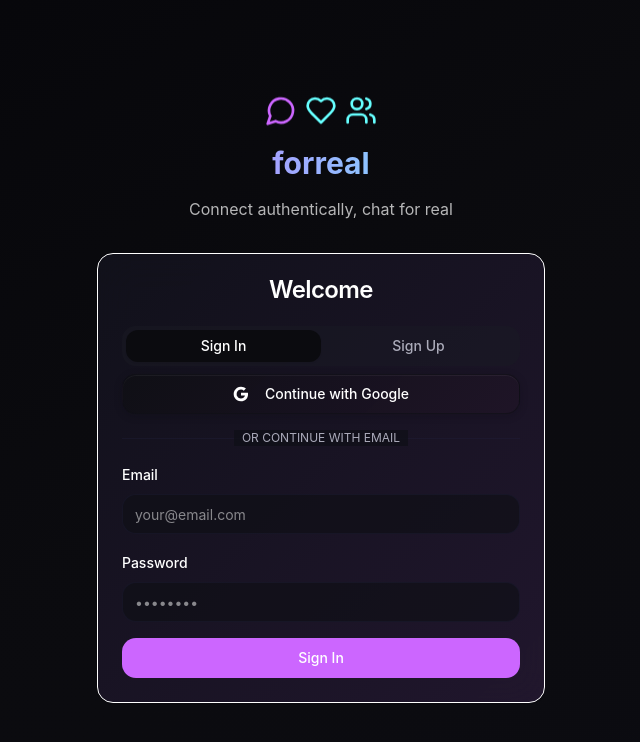
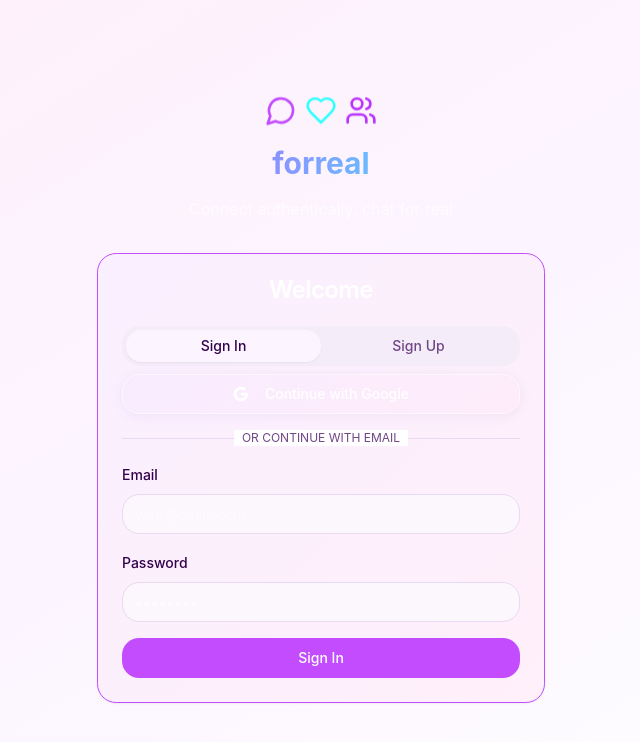
Before and after one commit to 23f2003556/forreal, a React (Vite) app: page /auth in a window 1280 px wide. Shown: the top 742 px of the page, without its empty margins (319-959 px from the left). Built offline with nearby package versions, Linux system fonts and the light colour scheme.

Commit message:
Update logo and UX

```diff
--- a/src/components/messenger/ChatInput.tsx
+++ b/src/components/messenger/ChatInput.tsx
@@ -20,20 +20,20 @@ export function ChatInput({ onSendMessage, disabled }: ChatInputProps) {
   };
 
   return (
-    <form onSubmit={handleSubmit} className="flex gap-2 p-4 border-t border-border bg-chat-panel">
+    <form onSubmit={handleSubmit} className="flex gap-3 p-4 border-t-2 border-border glass-strong">
       <Input
         value={message}
         onChange={(e) => setMessage(e.target.value)}
-        placeholder="Type your message..."
+        placeholder="Type your message... 💬"
         disabled={disabled}
-        className="flex-1 bg-background border-border focus:ring-primary"
+        className="flex-1 bg-background border-2 border-border focus:ring-primary rounded-2xl text-foreground font-medium"
       />
       <Button
         type="submit"
         disabled={!message.trim() || disabled}
-        className="bg-primary hover:bg-primary/90 text-primary-foreground"
+        className="gradient-bg hover:opacity-90 text-white rounded-2xl px-6"
       >
-        <Send className="h-4 w-4" />
+        <Send className="h-5 w-5" />
       </Button>
     </form>
   );
--- a/src/components/messenger/MessageBubble.tsx
+++ b/src/components/messenger/MessageBubble.tsx
@@ -14,20 +14,20 @@ export function MessageBubble({ message, isOwn, timestamp, senderName }: Message
       isOwn ? "justify-end" : "justify-start"
     )}>
       <div className={cn(
-        "max-w-[70%] rounded-lg px-4 py-2",
+        "max-w-[70%] rounded-2xl px-5 py-3 font-medium",
         isOwn
-          ? "bg-message-sent text-message-text rounded-br-sm"
-          : "bg-message-received text-message-text rounded-bl-sm"
+          ? "gradient-bg text-white rounded-br-sm"
+          : "bg-message-received text-foreground rounded-bl-sm border-2 border-border"
       )}>
         {!isOwn && senderName && (
-          <div className="text-xs text-muted-foreground mb-1 font-medium">
+          <div className="text-xs text-foreground/60 mb-1 font-semibold">
             {senderName}
           </div>
         )}
-        <div className="break-words">{message}</div>
+        <div className="break-words text-base">{message}</div>
         <div className={cn(
-          "text-xs mt-1 opacity-70",
-          isOwn ? "text-right" : "text-left"
+          "text-xs mt-1 font-medium",
+          isOwn ? "text-white/70 text-right" : "text-foreground/50 text-left"
         )}>
           {timestamp.toLocaleTimeString([], { hour: '2-digit', minute: '2-digit' })}
         </div>
--- a/src/index.css
+++ b/src/index.css
@@ -6,92 +6,93 @@
 
 @layer base {
   :root {
-    /* New-age glassmorphism backgrounds */
-    --background: 240 15% 5%;
-    --foreground: 0 0% 100%;
+    /* Bright colorful backgrounds */
+    --background: 280 100% 98%;
+    --foreground: 280 95% 15%;
 
-    /* Glassmorphic surfaces */
-    --card: 240 20% 8% / 0.8;
-    --card-foreground: 0 0% 100%;
+    /* Vibrant surfaces */
+    --card: 0 0% 100%;
+    --card-foreground: 280 95% 15%;
 
-    /* Chat glassmorphic colors */
-    --chat-background: 240 25% 3%;
-    --chat-panel: 240 20% 6% / 0.9;
-    --message-sent: 280 100% 70%;
-    --message-received: 240 15% 12% / 0.8;
-    --message-text: 0 0% 100%;
+    /* Chat bright colors */
+    --chat-background: 320 100% 97%;
+    --chat-panel: 0 0% 100% / 0.95;
+    --message-sent: 280 100% 65%;
+    --message-received: 180 100% 90%;
+    --message-text: 280 95% 15%;
 
-    /* Neon accent colors */
-    --insight-primary: 180 100% 70%;
-    --insight-secondary: 280 100% 80%;
-    --insight-warning: 40 100% 65%;
-    --insight-success: 150 80% 60%;
+    /* Vibrant accent colors */
+    --insight-primary: 280 100% 60%;
+    --insight-secondary: 320 100% 65%;
+    --insight-warning: 40 100% 55%;
+    --insight-success: 150 80% 50%;
 
-    /* Emotional state neons */
-    --emotion-happy: 150 100% 70%;
-    --emotion-excited: 40 100% 70%;
-    --emotion-neutral: 220 20% 80%;
-    --emotion-sad: 220 100% 75%;
-    --emotion-angry: 0 100% 70%;
+    /* Emotional state colors */
+    --emotion-happy: 150 100% 45%;
+    --emotion-excited: 40 100% 50%;
+    --emotion-neutral: 220 15% 60%;
+    --emotion-sad: 220 100% 60%;
+    --emotion-angry: 0 100% 60%;
 
-    --popover: 240 20% 8% / 0.95;
-    --popover-foreground: 0 0% 100%;
+    --popover: 0 0% 100%;
+    --popover-foreground: 280 95% 15%;
 
-    /* Primary neon gradient colors */
-    --primary: 280 100% 70%;
+    /* Primary vibrant colors */
+    --primary: 280 100% 65%;
     --primary-foreground: 0 0% 100%;
-    --primary-glow: 280 100% 85%;
+    --primary-glow: 280 100% 75%;
 
-    --secondary: 240 15% 12%;
-    --secondary-foreground: 0 0% 100%;
+    --secondary: 320 100% 90%;
+    --secondary-foreground: 280 95% 15%;
 
-    --muted: 240 15% 12% / 0.6;
-    --muted-foreground: 240 10% 70%;
+    --muted: 280 50% 95%;
+    --muted-foreground: 280 30% 40%;
 
-    /* Neon accent */
-    --accent: 180 100% 70%;
-    --accent-foreground: 240 15% 5%;
-    --accent-glow: 180 100% 85%;
+    /* Bright accent */
+    --accent: 180 100% 60%;
+    --accent-foreground: 0 0% 100%;
+    --accent-glow: 180 100% 75%;
 
-    --destructive: 0 100% 70%;
+    --destructive: 0 100% 60%;
     --destructive-foreground: 0 0% 100%;
 
-    --border: 240 30% 20% / 0.3;
-    --input: 240 20% 8% / 0.7;
-    --ring: 280 100% 70%;
+    --border: 280 50% 90%;
+    --input: 280 50% 98%;
+    --ring: 280 100% 65%;
 
-    --radius: 1rem;
+    --radius: 1.2rem;
 
-    /* Glassmorphic gradients */
-    --gradient-primary: linear-gradient(135deg, hsl(280 100% 70%), hsl(180 100% 70%));
+    /* Colorful gradients */
+    --gradient-primary: linear-gradient(135deg, hsl(280 100% 65%), hsl(320 100% 70%), hsl(180 100% 65%));
+    --gradient-secondary: linear-gradient(135deg, hsl(40 100% 70%), hsl(320 100% 75%));
     --gradient-glass: linear-gradient(135deg,
-      hsla(240, 20%, 15%, 0.2),
-      hsla(280, 100%, 70%, 0.1));
-    --gradient-background: radial-gradient(ellipse at top,
-      hsl(280 100% 15%),
-      hsl(240 25% 3%),
-      hsl(240 30% 2%));
+      hsla(280, 100%, 95%, 0.6),
+      hsla(320, 100%, 95%, 0.6));
+    --gradient-background: linear-gradient(135deg,
+      hsl(280 100% 98%),
+      hsl(320 100% 97%),
+      hsl(180 100% 97%));
 
-    /* Minimal shadows only for depth */
-    --shadow-glass: 0 2px 8px hsla(240, 30%, 5%, 0.2);
-    --shadow-inset: inset 0 1px 0 hsla(0, 0%, 100%, 0.05);
+    /* Minimal shadows for depth */
+    --shadow-glass: 0 2px 12px hsla(280, 50%, 70%, 0.15);
+    --shadow-inset: inset 0 1px 0 hsla(0, 0%, 100%, 0.5);
 
-    /* Glass borders */
-    --border-glass: 1px solid hsla(0, 0%, 100%, 0.1);
+    /* Colorful borders */
+    --border-glass: 1px solid hsla(280, 100%, 90%, 0.5);
 
     /* Transitions */
     --transition-smooth: all 0.3s cubic-bezier(0.4, 0, 0.2, 1);
     --transition-bounce: all 0.4s cubic-bezier(0.68, -0.55, 0.265, 1.55);
 
-    /* Sidebar glass */
-    --sidebar-background: 240 20% 6% / 0.8;
-    --sidebar-foreground: 0 0% 100%;
-    --sidebar-primary: 280 100% 70%;
+    /* Sidebar bright */
+    --sidebar-background: 0 0% 100%;
+    --sidebar-foreground: 280 95% 15%;
+    --sidebar-primary: 280 100% 65%;
     --sidebar-primary-foreground: 0 0% 100%;
-    --sidebar-accent: 240 15% 12% / 0.6;
-    --sidebar-accent-foreground: 0 0% 100%;
-    --sidebar-border: 240 30% 20% / 0.3;
-    --sidebar-ring: 280 100% 70%;
+    --sidebar-accent: 280 50% 95%;
+    --sidebar-accent-foreground: 280 95% 15%;
+    --sidebar-border: 280 50% 90%;
+    --sidebar-ring: 280 100% 65%;
   }
 
   .dark {
@@ -113,24 +114,28 @@
 }
 
 @layer components {
-  /* Glassmorphism utilities */
+  /* Bright glassmorphism utilities */
   .glass {
     background: var(--gradient-glass);
     backdrop-filter: blur(20px);
     border: var(--border-glass);
-    box-shadow: var(--shadow-glass), var(--shadow-inset);
+    box-shadow: var(--shadow-glass);
   }
 
   .glass-strong {
-    background: hsla(240, 20%, 12%, 0.4);
+    background: hsla(280, 100%, 98%, 0.8);
     backdrop-filter: blur(30px);
     border: var(--border-glass);
-    box-shadow: var(--shadow-glass), var(--shadow-inset);
+    box-shadow: var(--shadow-glass);
   }
 
+  /* Colorful border elements */
+  .brutal-border {
+    border: 3px solid hsl(280 100% 65%);
+  }
 
-  /* Neo-brutalist elements */
-  .brutal-border {
-    border: 3px solid hsl(0 0% 100%);
+  /* Colorful gradient backgrounds */
+  .gradient-bg {
+    background: var(--gradient-primary);
   }
 }
```
Also changed, not shown: src/components/MessengerApp.tsx (+35 -29 lines).
